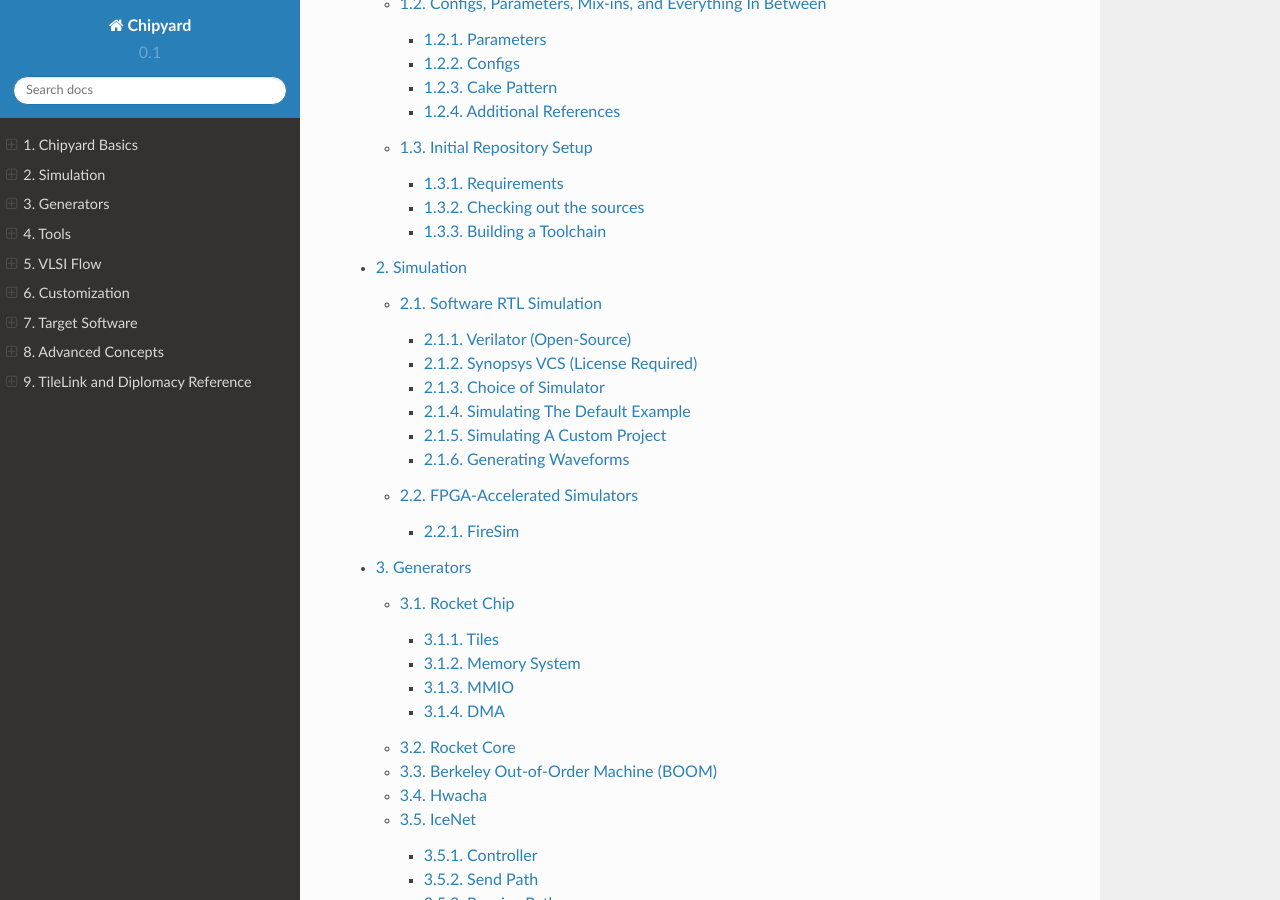
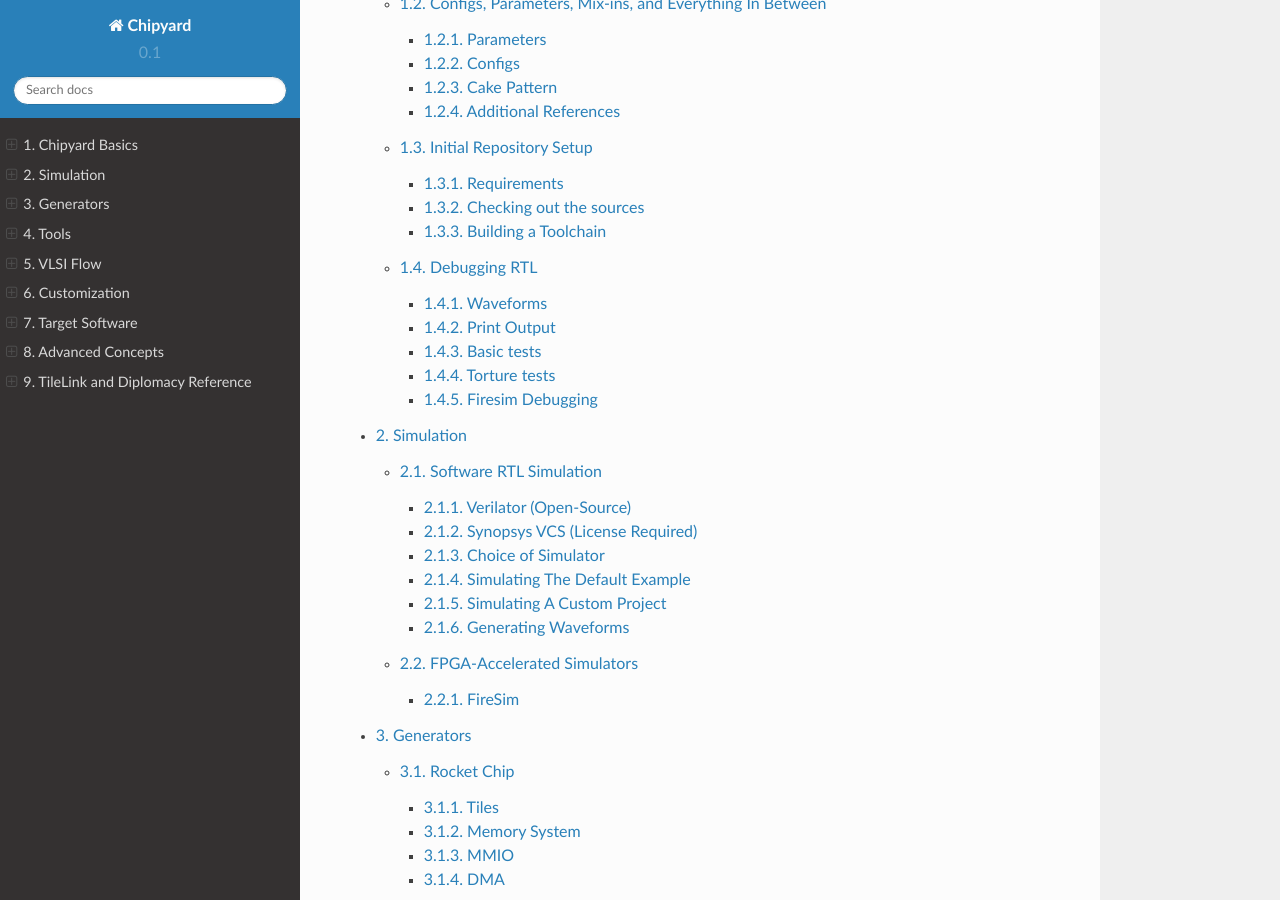
Before and after one commit to ucb-bar/chipyard, a Sphinx documentation site: the page built from docs/index.rst, in a window 1280 px wide and 900 px high, scrolled down 2140 px. Built offline with Sphinx 7.4.7 and the Read the Docs theme 2.0.0, drawn with Linux system fonts in a browser that asks for light colours; some of the changed lines change nothing that is shown.

Commit message:
[docs][ci skip] Information on debug methodology

```diff
--- /dev/null
+++ b/docs/Chipyard-Basics/Debugging-RTL.rst
@@ -0,0 +1,84 @@
+Debugging RTL
+======================
+
+While the packaged Chipyard configs and RTL have been tested to work,
+users will typically want to build custom chips by adding their own
+IP, or by modifying existing Chisel generators. Such changes might introduce
+bugs. This section aims to run through a typical debugging flow
+using Chipyard. We assume the user has a custom SoC configuration,
+and is trying to verify functionality by running some software test.
+
+Waveforms
+---------------------------
+
+The default SW simulators do not dump waveforms during execution. To build
+simulators with wave dump capabilities use must use the ``debug`` make target.
+For example:
+
+.. code-block:: shell
+
+   make CONFIG=CustomConfig debug
+
+The ``run-binary-debug`` rule will also automatically build a simulator,
+run it on a custom binary, and generate a waveform. For example, to run a
+test on ``helloworld.riscv``, use
+
+.. code-block:: shell
+
+   make CONFIG=CustomConfig run-binary-debug BINARY=helloworld.riscv
+
+VCS and Verilator also support many additional flags. For example, specifying
+the ``+vpdfilesize`` flag in VCS will treat the output file as a circular
+buffer, saving disk space for long-running simulations. Refer to the VCS
+and Verilator manuals for more information You may use the ``SIM_FLAGS``
+make variable to set additional simulator flags:
+
+.. code-block:: shell
+
+   make CONFIG=CustomConfig run-binary-debug BINARY=linux.riscv SIM_FLAGS=+vpdfilesize=1024
+
+Print Output
+---------------------------
+
+Both Rocket and BOOM can be configured with varying levels of print output.
+For information see the Rocket core source code, or the BOOM `documentation
+<https://docs.boom-core.org/en/latest/>`__ .website. In addition, developers
+may insert arbitrary printfs at arbitrary conditions within the Chisel g
+enerators. See the Chisel documentation for information on this.
+
+Once the cores have been configured with the desired print statements, the
+``+verbose`` flag will cause the simulator to print the statements. The following
+commands will all generate desired print statements:
+
+.. code-block:: shell
+
+   make CONFIG=CustomConfig run-binary-debug BINARY=helloworld.riscv
+   # The below command does the same thing
+   ./simv-CustomConfig-debug +verbose helloworld.riscv
+
+Both cores can be configured to print out commit logs, which can then be compared
+against a Spike commit log to verify correctness.
+
+Basic tests
+---------------------------
+``riscv-tests`` includes basic ISA-level tests and basic benchmarks. These
+are used in Chipyard CI, and should be the first step in verifying a chip's
+functionality. The make rule is
+
+.. code-block:: shell
+
+   make CONFIG=CustomConfig run-asm-tests run-bmark-tests
+
+
+Torture tests
+---------------------------
+The RISC-V torture utility generates random RISC-V assembly streams, compiles them,
+runs them on both the Spike functional model and the SW simulator, and verifies
+identical program behavior. The torture utility can also be configured to run
+continuously for stress-testing. The torture utility exists within the ``utilities``
+directory.
+
+Firesim Debugging
+---------------------------
+Chisel printfs, asserts, and waveform generation are also available in FireSim
+FPGA-accelerated simulation. See the FireSim docs for more detail.
--- a/docs/Chipyard-Basics/index.rst
+++ b/docs/Chipyard-Basics/index.rst
@@ -18,3 +18,4 @@
    Chipyard-Components
    Configs-Parameters-Mixins
    Initial-Repo-Setup
+   Debugging-RTL
```
Also changed, not shown: docs/Simulation/index.rst (line endings or trailing spaces).
